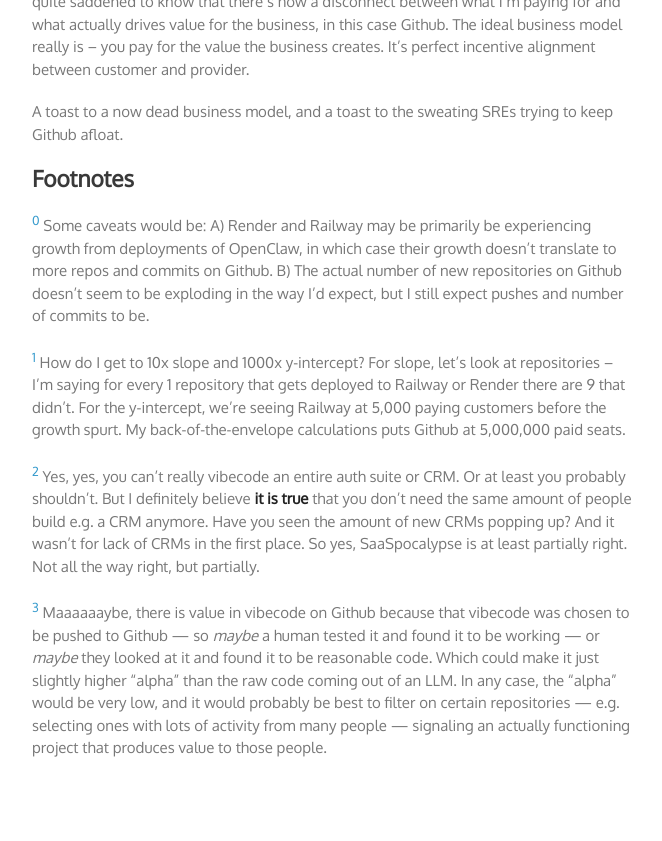
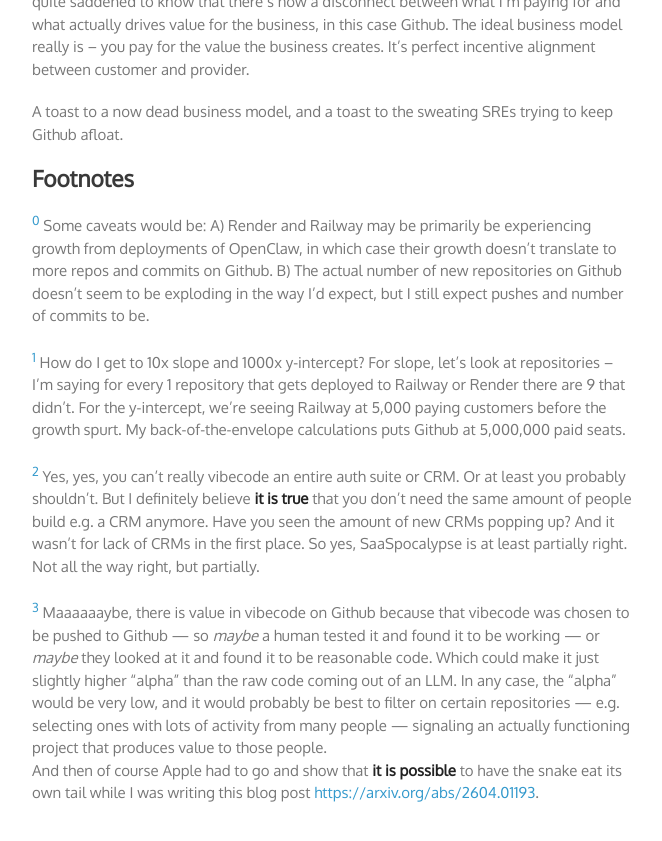
Before and after one commit to malthejorgensen/blagblogblag.com, a Jekyll site: the page built from _posts/2026-04-05-github-growth-and-business-model.md, in a window 1280 px wide and 900 px high, scrolled down 2575 px. Shown: the top 841 px of the window, without its empty margins (308-970 px from the left). Built offline with Jekyll 4.4.1, drawn with Linux system fonts in a browser that asks for light colours; some web fonts are replaced.

Commit message:
2026-04-05 github: Add Apple ouroboros

```diff
--- a/_posts/2026-04-05-github-growth-and-business-model.md
+++ b/_posts/2026-04-05-github-growth-and-business-model.md
@@ -160,3 +160,5 @@
 and it would probably be best to filter on certain repositories — e.g.
 selecting ones with lots of activity from many people — signaling an actually
 functioning project that produces value to those people.
+And then of course Apple had to go and show that **it is possible** to
+have the snake eat its own tail while I was writing this blog post <https://arxiv.org/abs/2604.01193>.
```
